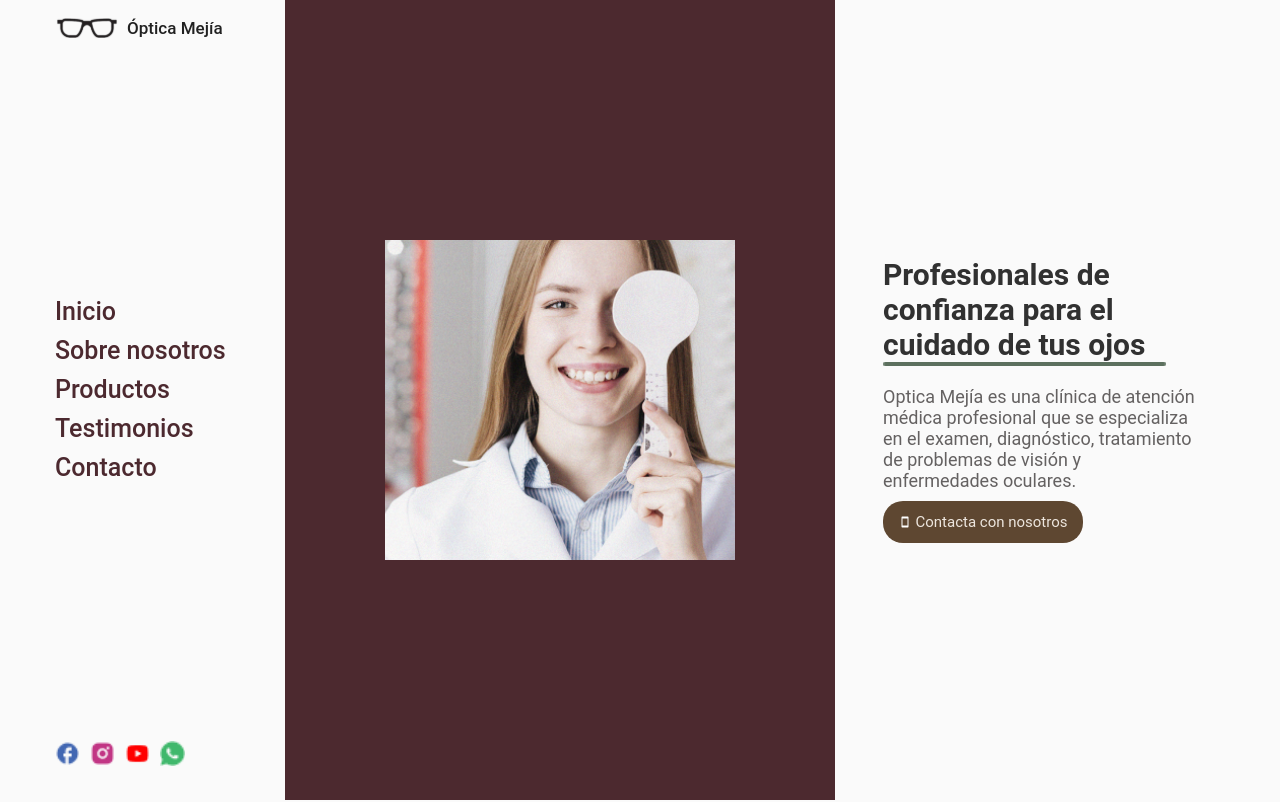
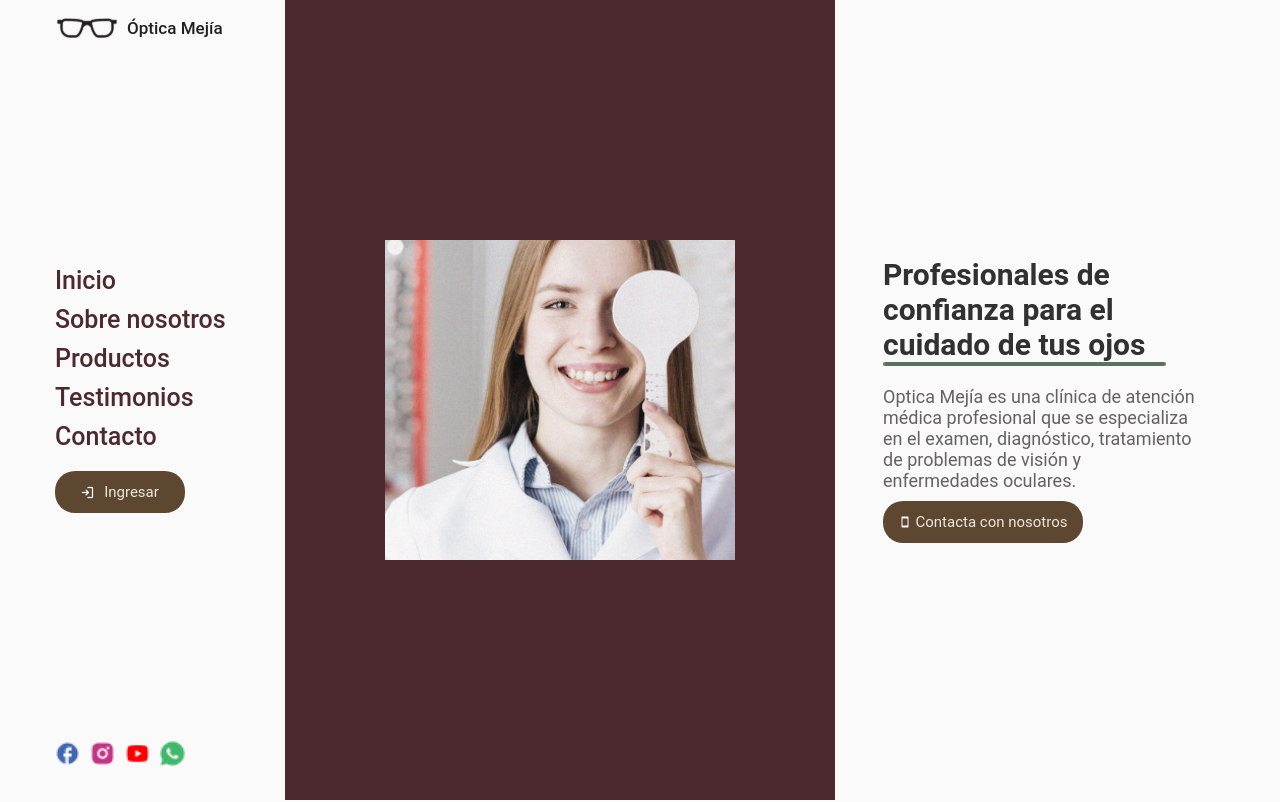
Before and after one commit to comayocode/optica-mejia, a React (Vite) app: page / in a window 1280 px wide. Shown: the top 802 px of the page. Built offline with nearby package versions, Linux system fonts and the light colour scheme.

Commit message:
feat: add btn login desktop

```diff
--- a/src/components/Navbar.jsx
+++ b/src/components/Navbar.jsx
@@ -26,6 +26,13 @@ const Navbar = () => {
             <a href={`#${nav.id}`}>{nav.title}</a>
           </li>
         ))}
+        <PrimaryButton
+            text='Ingresar'
+            link='login'
+            icon={login}
+            componentStyle='primary-btn--login-desktop'
+            isTargetBlank={false}
+          />
       </ul>
 
       <div className='social-media'>
--- a/src/stylesheets/Navbar.css
+++ b/src/stylesheets/Navbar.css
@@ -10,6 +10,10 @@
 }
 
 /* --- BTN LOGIN --- */
+.primary-btn--login-desktop {
+  display: none;
+}
+
 .primary-btn--navbar-mobile {
   margin-top: 40px;
   font-size: calc(var(--paragraph-size-320) * 1.2) !important;
@@ -128,6 +132,20 @@
     margin-right: 10px;
   }
 
+
+  /* --- BTN LOGIN --- */
+  .primary-btn--login-desktop {
+    width: 130px !important;
+    display: flex;
+    margin-top: 20px;
+    /* font-size: 15px !important; */
+  }
+
+  .primary-btn--login-desktop > img {
+    display: inline-block;
+    margin-right: 5px;
+  }
+
   /* --- ICONOS REDES SOCIALES --- */
 
   .social-media__link {
```
Also changed, not shown: src/App.jsx (+12 -5 lines).
